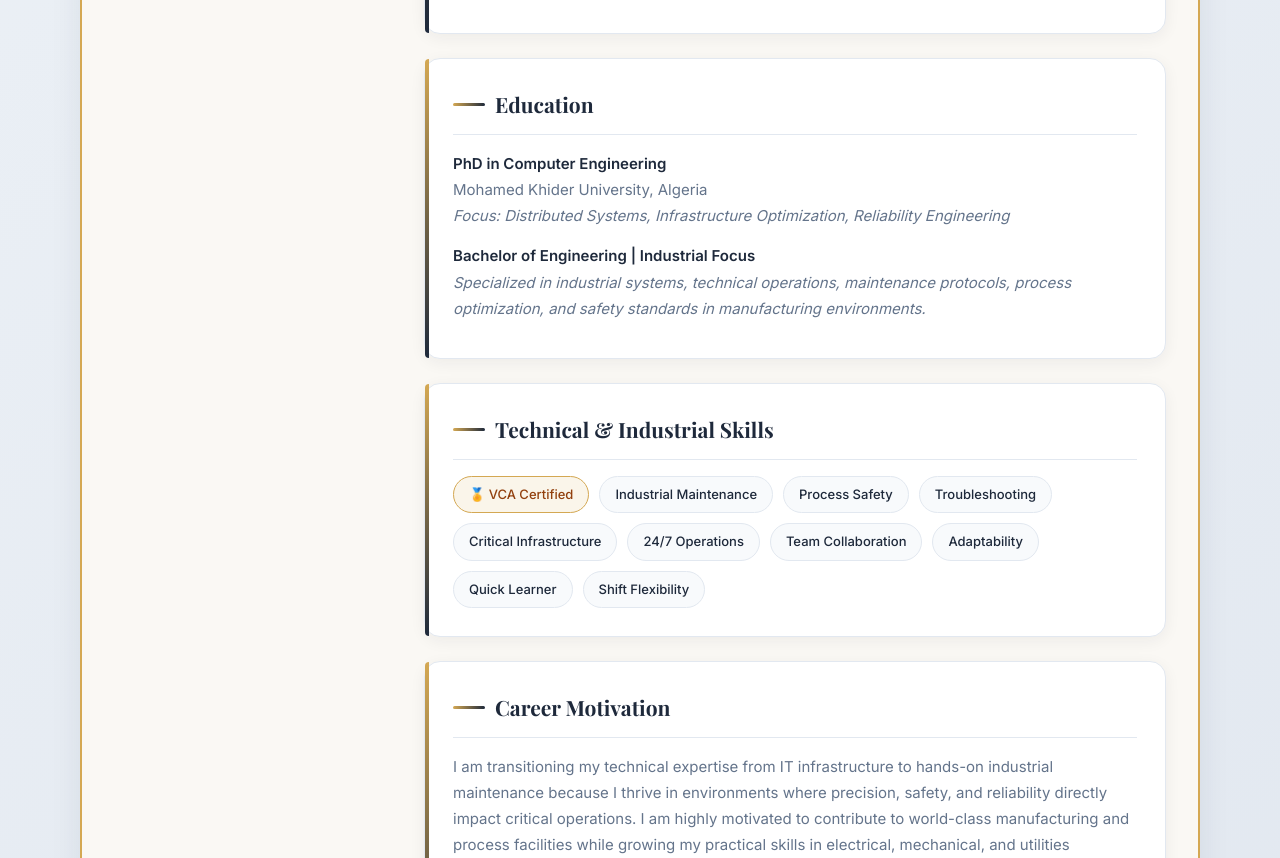
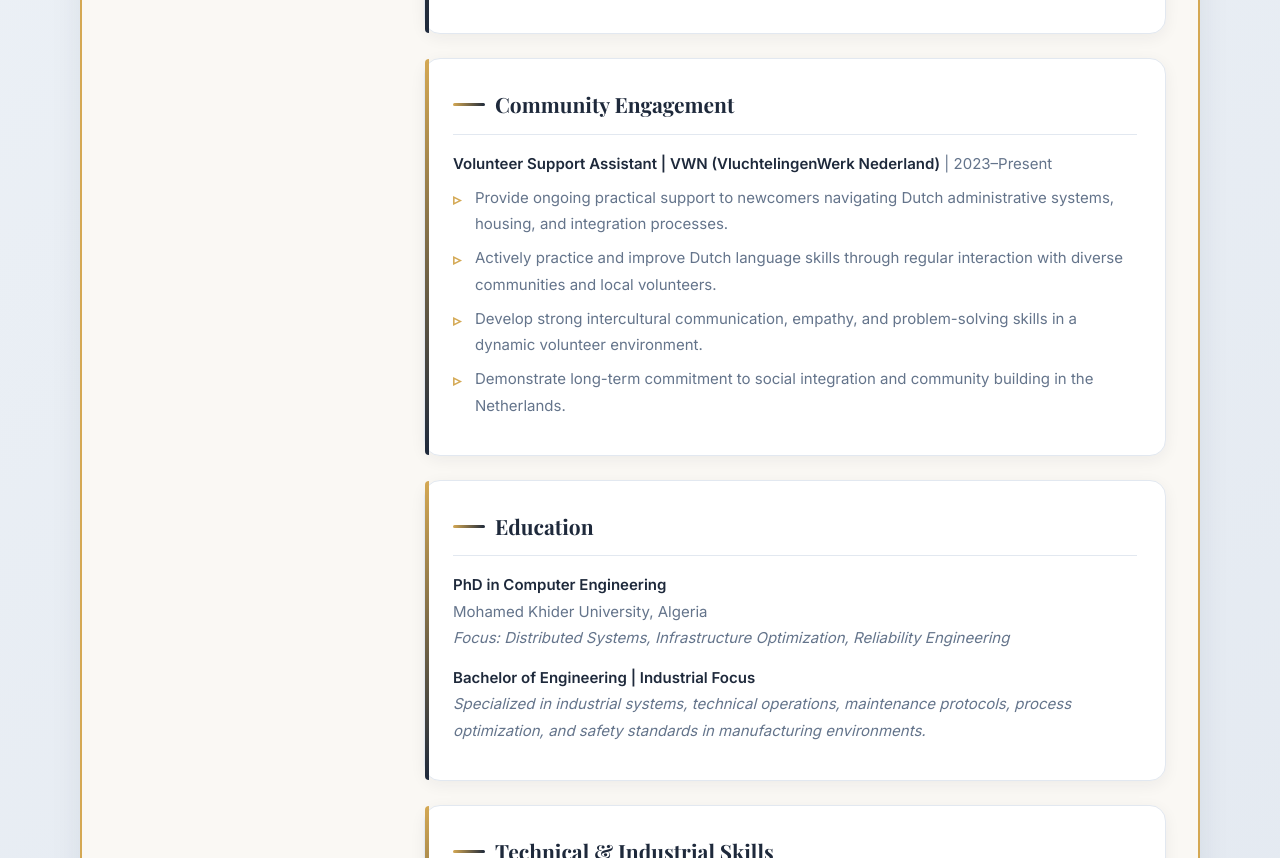
Before and after one commit to abdullahalmutawakel-dotcom/Abdullah_Almutawakel_CV.html, a plain HTML site: page index.html in a window 1280 px wide. Shown: the part 1689-2547 px from the top of the page. Drawn offline with nearby package versions, Linux system fonts and the light colour scheme.

Commit message:
Update index.html

```diff
--- a/index.html
+++ b/index.html
@@ -116,11 +116,9 @@
 
         <section class="card"><h3>Core Value Proposition</h3><ul><li><strong>Industrial Safety Expertise:</strong> VCA certified with hands-on experience applying HSE protocols in high-risk industrial environments (oil & gas sector), ready to work safely in cleanroom and plant environments.</li><li><strong>Analytical Troubleshooting:</strong> PhD-trained ability to break down complex technical issues, identify root causes, and implement effective solutions under time-sensitive conditions.</li><li><strong>Operational Reliability:</strong> Experienced in monitoring critical systems, minimizing downtime, and supporting continuous 24/7 operations with a proactive maintenance mindset.</li><li><strong>Technical Adaptability:</strong> Quick learner with a strong foundation in system logic and documentation; ready to train on electrical, mechanical, and process control systems.</li><li><strong>Team-Oriented & Flexible:</strong> Comfortable working in multicultural, shift-based teams with clear communication in English and actively developing Dutch proficiency.</li></ul></section>
 
-        <!-- ✅ القسم المُحدث: الخبرة المهنية مع زارا لايدن أولاً -->
+        <!-- Professional Experience -->
         <section class="card">
           <h3>Professional Experience</h3>
-
-          <!-- ✅ الخبرة الجديدة: زارا لايدن (الأحدث) -->
           <p><strong>Inventory System Support | Zara Distribution Center — Leiden, Netherlands</strong> | Jul 2023 – Oct 2023</p>
           <ul>
             <li>Supported warehouse operations by managing inventory data through Zara's internal logistics system (WMS).</li>
@@ -129,8 +127,6 @@
             <li>Applied safety and efficiency protocols in a high-volume, time-sensitive logistics environment.</li>
             <li>Gained hands-on experience in Dutch workplace culture, logistics workflows, and operational reliability.</li>
           </ul>
-
-          <!-- الخبرة السابقة -->
           <p style="margin-top:20px;"><strong>Technical Engineer | Industrial Operations</strong> | Yemen Company for Investment in Oil and Minerals (2013–Present)</p>
           <ul>
             <li>Monitored and maintained critical technical infrastructure supporting continuous industrial operations and production workflows.</li>
@@ -138,6 +134,18 @@
             <li>Applied structured safety procedures, documentation practices, and compliance protocols aligned with industrial HSE standards.</li>
             <li>Collaborated with cross-functional technical teams to support system stability, perform routine checks, and implement preventive measures.</li>
             <li>Developed strong situational awareness and decision-making skills in high-stakes, time-sensitive industrial environments.</li>
+          </ul>
+        </section>
+
+        <!-- ✅ NEW SECTION: Community Engagement (VWN) -->
+        <section class="card">
+          <h3>Community Engagement</h3>
+          <p><strong>Volunteer Support Assistant | VWN (VluchtelingenWerk Nederland)</strong> | 2023–Present</p>
+          <ul>
+            <li>Provide ongoing practical support to newcomers navigating Dutch administrative systems, housing, and integration processes.</li>
+            <li>Actively practice and improve Dutch language skills through regular interaction with diverse communities and local volunteers.</li>
+            <li>Develop strong intercultural communication, empathy, and problem-solving skills in a dynamic volunteer environment.</li>
+            <li>Demonstrate long-term commitment to social integration and community building in the Netherlands.</li>
           </ul>
         </section>
 
```
